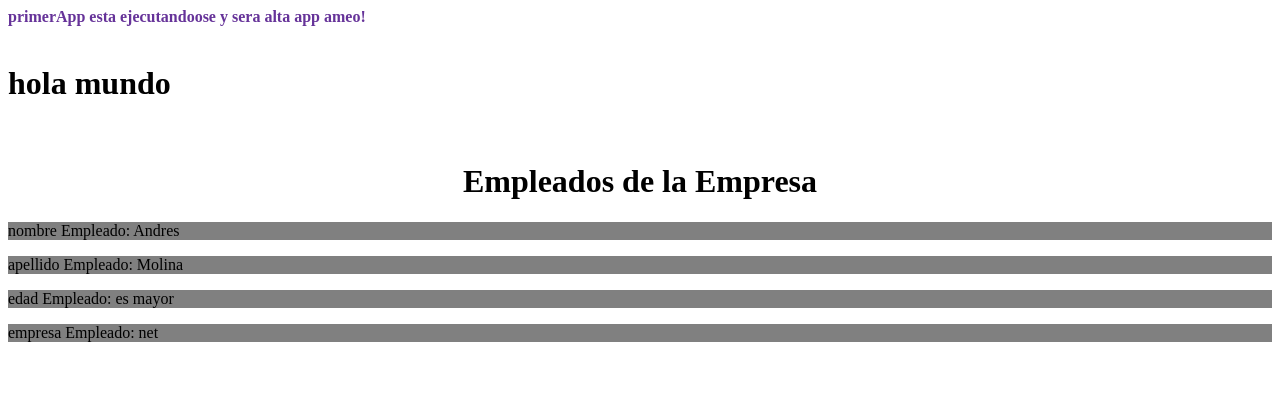
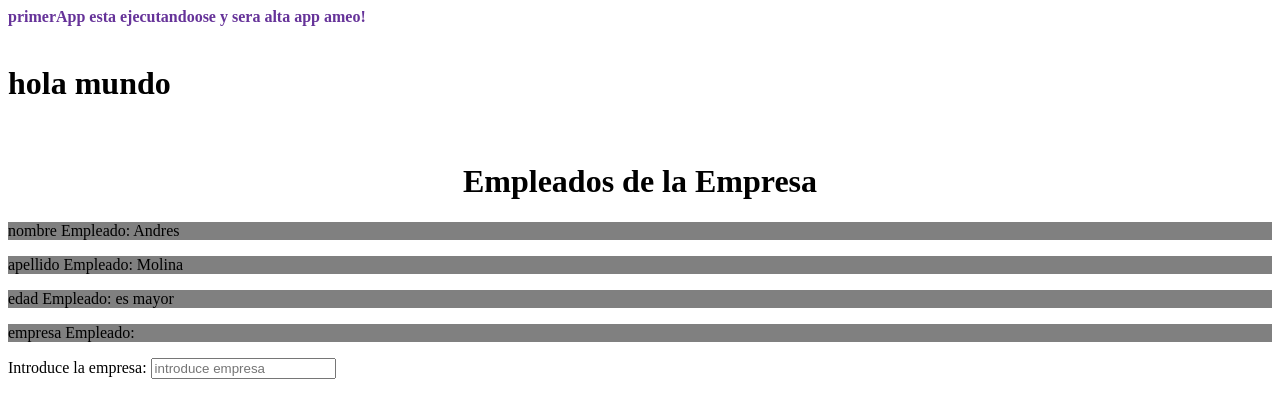
Before and after one commit to ClaudioMolinaUNAHUR/angular1ro, an Angular app: page / in a window 1280 px wide. Shown: the top 418 px of the page. Built offline with nearby package versions, Linux system fonts and the light colour scheme.

Commit message:
cap interpolacion

```diff
--- a/src/app/empleado/empleado.component.html
+++ b/src/app/empleado/empleado.component.html
@@ -1,4 +1,7 @@
 <p>nombre Empleado: {{nombre}}</p>
 <p>apellido Empleado: {{apellido}}</p>
 <p>edad Empleado: {{esMayor(edad)}}</p>
-<p>empresa Empleado: {{empresa}}</p>
+<p>empresa Empleado: {{empresa.value}}</p>
+<div>
+    Introduce la empresa: <input type="text" placeholder="introduce empresa" #empresa (keyup)="0">
+</div>
--- a/src/app/empleado/empleado.component.ts
+++ b/src/app/empleado/empleado.component.ts
@@ -14,7 +14,7 @@ export class EmpleadoComponent implements OnInit {
   nombre = "Andres";
   apellido = "Molina";
   edad=32;
-  empresa = "net";
+  empresa = "a";
 
   esMayor(num: number){return num >= 18 ? "es mayor": "es menor"  }
 
```
